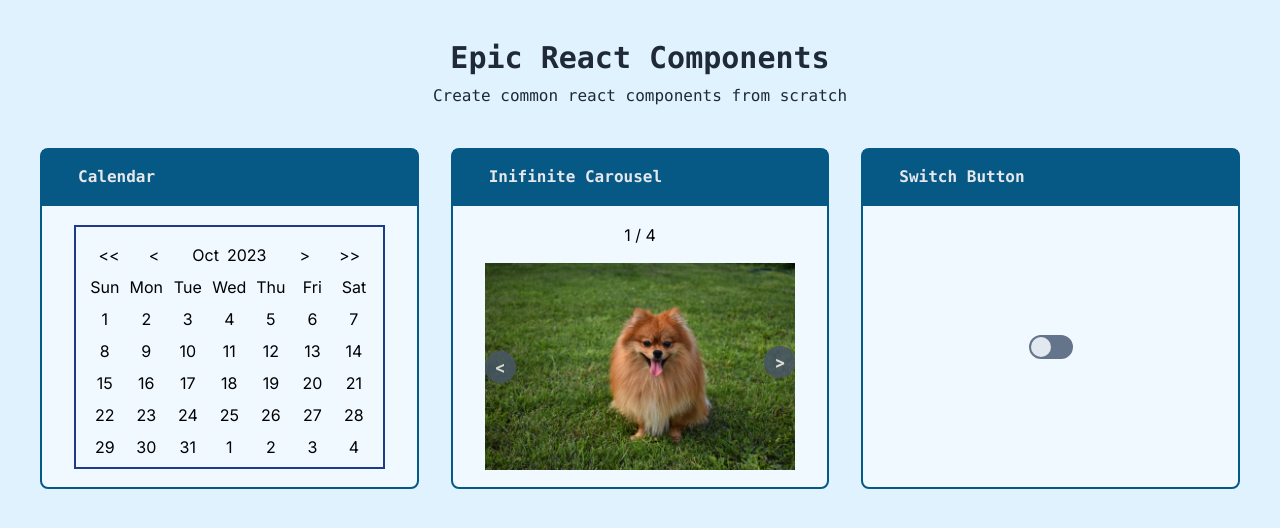
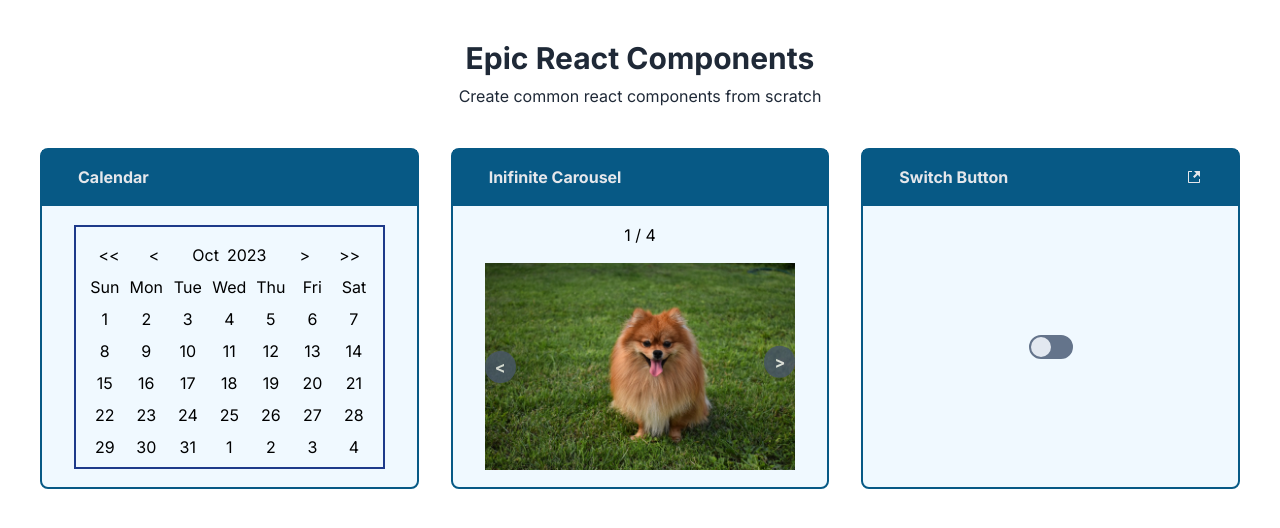
Before and after one commit to baskvava/react-epic, a Next.js app: page /react-epic/ in a window 1280 px wide. Shown: the top 528 px of the page. Built offline with nearby package versions, Linux system fonts and the light colour scheme.

Commit message:
add syntax style

```diff
--- a/next.config.js
+++ b/next.config.js
@@ -1,5 +1,9 @@
 /** @type {import('next').NextConfig} */
 const nextConfig = {
+  pageExtensions: ["js", "jsx", "md", "mdx", "ts", "tsx"],
+  experimental: {
+    mdxRs: true,
+  },
   output: "export",
   basePath: "/react-epic",
   images: {
@@ -7,4 +11,8 @@ const nextConfig = {
   },
 };
 
-module.exports = nextConfig;
+const withMDX = require("@next/mdx")({
+  extension: /\.mdx?$/,
+});
+
+module.exports = withMDX(nextConfig);
--- /dev/null
+++ b/src/app/blog/components/blog-post.tsx
@@ -0,0 +1,36 @@
+import { PropsWithChildren } from "react";
+import { GiCoffeeCupIcon } from "./icons";
+
+type Props = {
+  meta: {
+    title: string;
+    description: string;
+    date: string;
+    readTime: number;
+  };
+};
+
+// try to move to mdx-components.tsx
+export default function BlogPost({ children, meta }: PropsWithChildren<Props>) {
+  const { title, description, date, readTime } = meta;
+  return (
+    <div className="blog w-full flex justify-center items-center my-20">
+      <div className="flex flex-col gap-4 max-w-2xl">
+        <h1 className="font-nunito text-4xl">{title}</h1>
+        <div>
+          <p className="mb-1">{description}</p>
+          <span
+            role="img"
+            className="flex items-center gap-x-2"
+            aria-label="read time"
+          >
+            <span className="mr-4">{date}</span>
+            <GiCoffeeCupIcon />
+            {readTime + " mins read"}
+          </span>
+        </div>
+        <article className="flex flex-col gap-2">{children}</article>
+      </div>
+    </div>
+  );
+}
--- /dev/null
+++ b/src/app/blog/components/code-block.tsx
@@ -0,0 +1,15 @@
+"use client";
+
+import SyntaxHighlighter from "react-syntax-highlighter";
+import { solarizedDark } from "react-syntax-highlighter/dist/esm/styles/hljs";
+
+// @TODO: try to find better solution
+export default function CodeBlock({ code }: { code: string }) {
+  return (
+    <SyntaxHighlighter
+      children={code}
+      language="javascript"
+      style={solarizedDark}
+    />
+  );
+}
--- /dev/null
+++ b/src/app/blog/components/icons.tsx
@@ -0,0 +1,7 @@
+"use client";
+
+import { GiCoffeeCup } from "react-icons/gi";
+
+export function GiCoffeeCupIcon() {
+  return <GiCoffeeCup />;
+}
--- a/src/app/globals.css
+++ b/src/app/globals.css
@@ -1,7 +1,16 @@
+@import url("https://fonts.googleapis.com/css2?family=Nunito:wght@700&display=swap");
+
 @tailwind base;
 @tailwind components;
 @tailwind utilities;
 
-body {
-  background-color: #e0f2fe;
+.blog > h1,
+h2 {
+  font-family: "Nunito", sans-serif;
+  font-weight: 700;
 }
+
+article > h2 {
+  font-size: 1.5em;
+  margin-top: 1.2em;
+}
--- a/src/app/page.tsx
+++ b/src/app/page.tsx
@@ -4,20 +4,29 @@ import { GoLinkExternalIcon } from "./conponents/icons";
 import Switch from "./conponents/switch";
 
 const demo = [
-  { id: "calendar", name: "Calendar", component: <Calendar />, link: "" },
+  {
+    id: "calendar",
+    name: "Calendar",
+    component: <Calendar />,
+  },
   {
     id: "inifinite Carousel",
     name: "Inifinite Carousel",
     component: <Carousel />,
   },
-  { id: "switchBtn", name: "Switch Button", component: <Switch /> },
+  {
+    id: "switchBtn",
+    name: "Switch Button",
+    component: <Switch />,
+    link: "react-epic/blog/switch-button",
+  },
 ];
 
 export default function Home() {
   return (
     <main className="flex flex-col min-h-screen justify-start items-center gap-10 p-10">
       <header className="flex flex-col justify-start items-center">
-        <h1 className="font-mono font-bold text-3xl text-gray-800 mb-2 w-fit">
+        <h1 className="font-bold text-3xl text-gray-800 mb-2 w-fit">
           Epic React Components
         </h1>
         <h5 className="font-mono text-gray-800">
@@ -33,9 +42,11 @@ export default function Home() {
             <div className="h-1/6 px-9 flex justify-between items-center border-b-2 border-sky-800 font-mono font-bold text-gray-200 bg-sky-800">
               <h5>{name}</h5>
               {link && (
-                <a href={link}>
-                  <GoLinkExternalIcon />
-                </a>
+                <span title="How it works">
+                  <a href={link}>
+                    <GoLinkExternalIcon />
+                  </a>
+                </span>
               )}
             </div>
             <div className="h-5/6 flex justify-center items-center p-8">
--- a/tailwind.config.ts
+++ b/tailwind.config.ts
@@ -23,6 +23,9 @@ const config: Config = {
         "fade-in": "fade-in 2s linear",
       },
     },
+    fontFamily: {
+      nunito: ["Nunito", "sans-serif"],
+    },
   },
   plugins: [],
 };
```
Also changed, not shown: mdx-components.tsx (added, +7 -0 lines), package.json (+8 -1 lines), src/app/blog/switch-button/page.mdx (added, +25 -0 lines), src/app/layout.tsx (+9 -9 lines), 2 other files (tests, documents, lock files or other folders).
